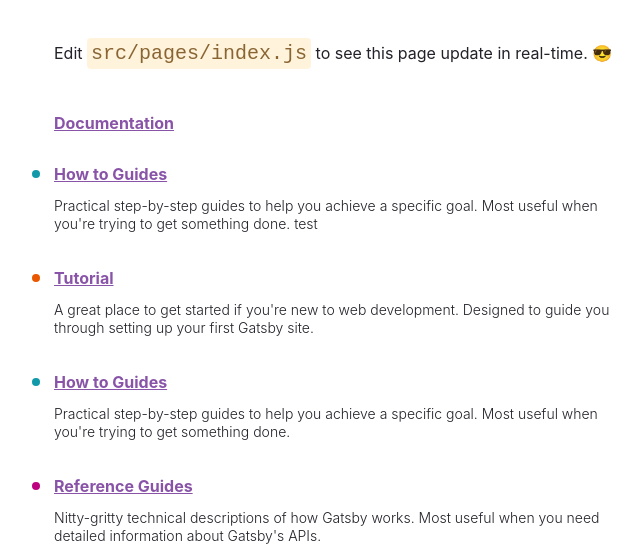
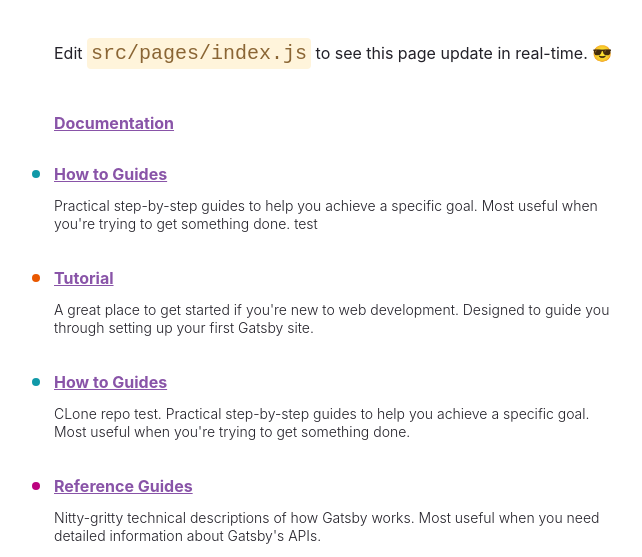
Before and after one commit to CenterForSpatialResearch/speculation-site, a Gatsby site: page / in a window 1280 px wide. Shown: the part 243-800 px from the top of the page, without its empty margins (50-692 px from the left). Built offline with nearby package versions, Linux system fonts and the light colour scheme; Gatsby itself is replaced by a stand-in of ours.

Commit message:
testing collaboration

```diff
--- a/src/pages/index.js
+++ b/src/pages/index.js
@@ -98,7 +98,7 @@ const links = [
     text: "How to Guides",
     url: "https://www.gatsbyjs.com/docs/how-to/",
     description:
-      "Practical step-by-step guides to help you achieve a specific goal. Most useful when you're trying to get something done.",
+      "CLone repo test. Practical step-by-step guides to help you achieve a specific goal. Most useful when you're trying to get something done.",
     color: "#1099A8",
   },
   {
```
